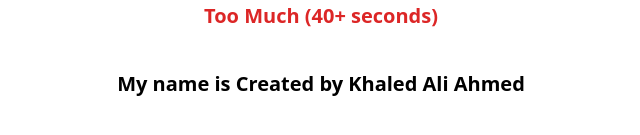
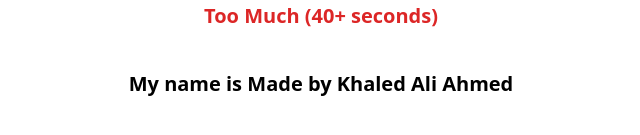
Before and after one commit to Engineered0/Toastmasters-Timer-2, a React (Vite) app: page / in a window 1280 px wide. Shown: the part 591-726 px from the top of the page, without its empty margins (319-959 px from the left). Built offline with nearby package versions, Linux system fonts and the light colour scheme.

Commit message:
Update App.tsx

```diff
--- a/src/App.tsx
+++ b/src/App.tsx
@@ -166,9 +166,9 @@ export default function App() {
             href="https://github.com/Engineered0"
             target="_blank"
             rel="noopener noreferrer"
-            className="transition-transform transform hover:translate-y-1 hover:translate-x-1 hover:rotate-3"
+            className="transition-transform transform hover:translate-x-1 hover:translate-y-1 hover:rotate-3 hover:text-blue-600"
           >
-            Created by Khaled Ali Ahmed
+            Made by Khaled Ali Ahmed
           </a>
         </p>
       </div>
```
